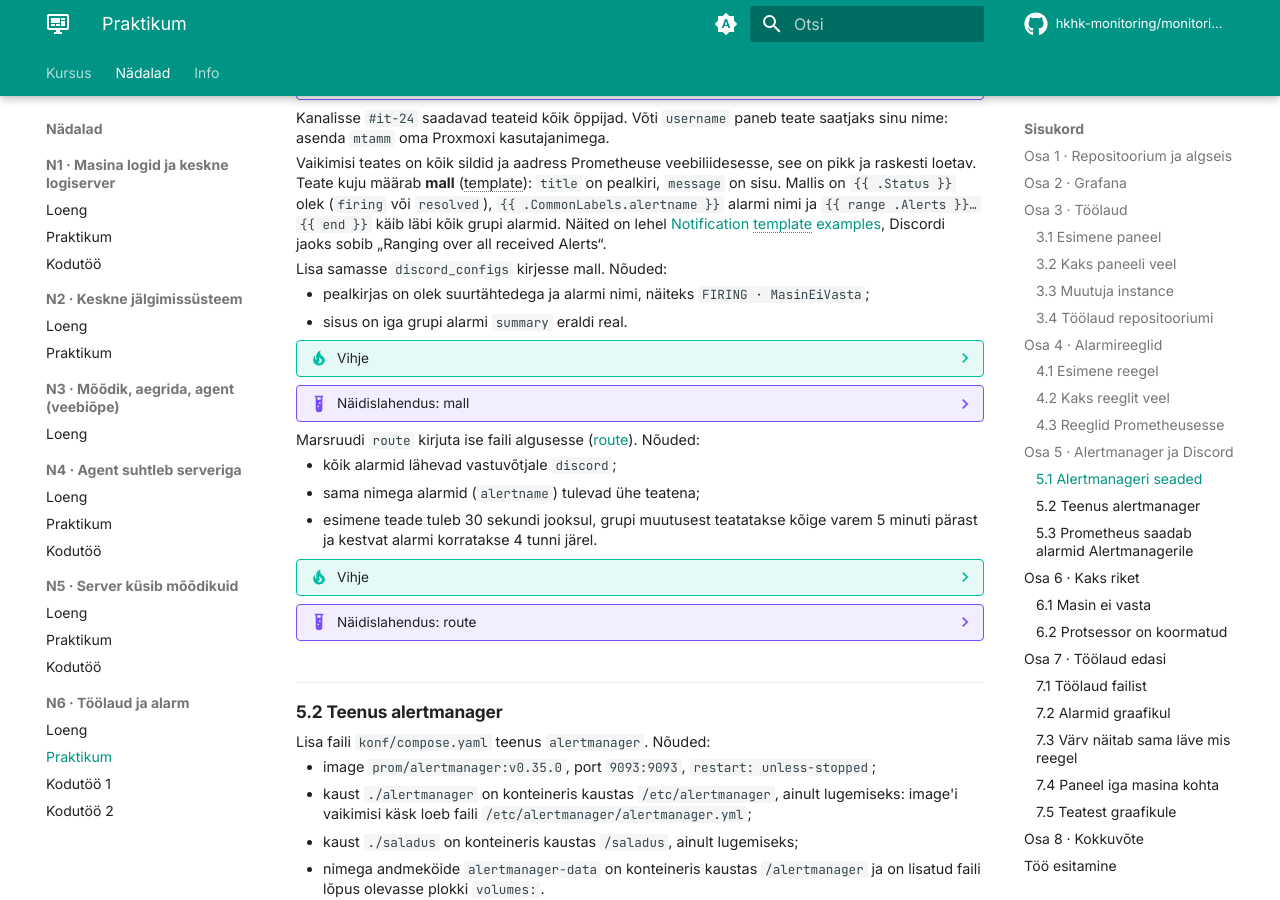
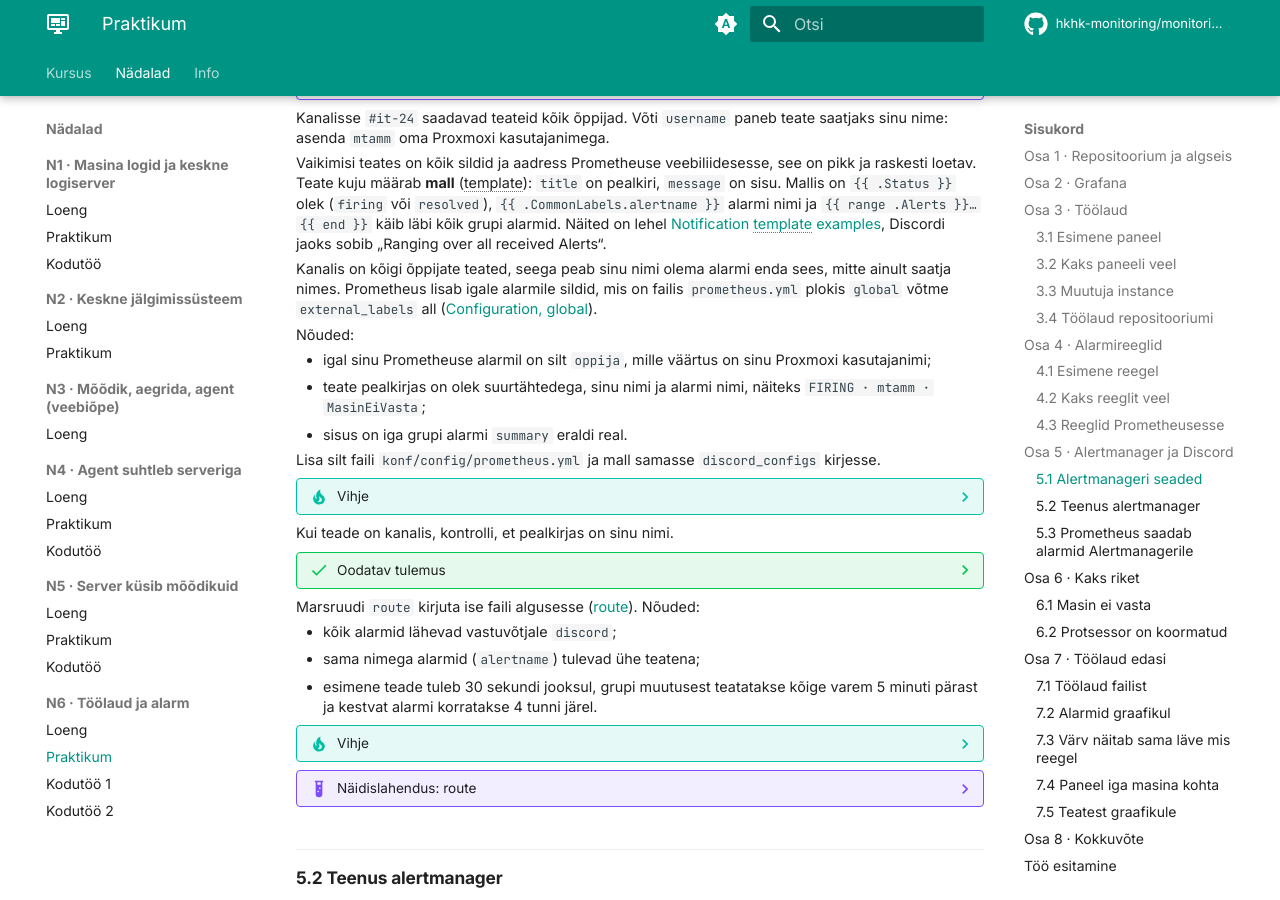
Before and after one commit to hkhk-monitoring/monitoring, an MkDocs documentation site: the page built from docs/week06/lab.md, in a window 1280 px wide and 900 px high, scrolled down 5964 px. Built offline with MkDocs 1.6.1 and Material for MkDocs 9.7.7, drawn with Linux system fonts in a browser that asks for light colours; comment, search, counter and statistics services are not loaded.

Commit message:
N6: nimi alarmis, õppija teeb ise

````diff
--- a/docs/week06/lab.md
+++ b/docs/week06/lab.md
@@ -380,25 +380,25 @@ Kanalisse `#it-24` saadavad teateid kõik õppijad. Võti `username` paneb teate
 
 Vaikimisi teates on kõik sildid ja aadress Prometheuse veebiliidesesse, see on pikk ja raskesti loetav. Teate kuju määrab **mall** (template): `title` on pealkiri, `message` on sisu. Mallis on `{{ .Status }}` olek (`firing` või `resolved`), `{{ .CommonLabels.alertname }}` alarmi nimi ja `{{ range .Alerts }}…{{ end }}` käib läbi kõik grupi alarmid. Näited on lehel [Notification template examples](https://prometheus.io/docs/alerting/latest/notification_examples/), Discordi jaoks sobib „Ranging over all received Alerts“.
 
-Lisa samasse `discord_configs` kirjesse mall. Nõuded:
+Kanalis on kõigi õppijate teated, seega peab sinu nimi olema alarmi enda sees, mitte ainult saatja nimes. Prometheus lisab igale alarmile sildid, mis on failis `prometheus.yml` plokis `global` võtme `external_labels` all ([Configuration, global](https://prometheus.io/docs/prometheus/latest/configuration/configuration/#configuration-file)).
 
-- pealkirjas on olek suurtähtedega ja alarmi nimi, näiteks `FIRING · MasinEiVasta`;
+Nõuded:
+
+- igal sinu Prometheuse alarmil on silt `oppija`, mille väärtus on sinu Proxmoxi kasutajanimi;
+- teate pealkirjas on olek suurtähtedega, sinu nimi ja alarmi nimi, näiteks `FIRING · mtamm · MasinEiVasta`;
 - sisus on iga grupi alarmi `summary` eraldi real.
 
+Lisa silt faili `konf/config/prometheus.yml` ja mall samasse `discord_configs` kirjesse.
+
 ??? tip "Vihje"
-    Suurtähed annab funktsioon `toUpper`: `{{ .Status | toUpper }}`. Annotatsioon on ühe alarmi sees kujul `{{ .Annotations.summary }}`. Reavahetus mallis on `{{ "\n" }}`. Mall on YAML-is ühekordsetes jutumärkides.
+    `external_labels` on `global` all samal taandel kui `scrape_interval` ja selle all on sildid kujul `nimi: väärtus`. Grupi ühine silt on mallis `{{ .CommonLabels.<nimi> }}`. Suurtähed annab funktsioon `toUpper`: `{{ .Status | toUpper }}`. Annotatsioon on ühe alarmi sees kujul `{{ .Annotations.summary }}`. Reavahetus mallis on `{{ "\n" }}`. Mall on YAML-is ühekordsetes jutumärkides.
 
-??? example "Näidislahendus: mall"
-    ```yaml
-            title: '{{ .Status | toUpper }} · {{ .CommonLabels.alertname }}'
-            message: '{{ range .Alerts }}{{ .Annotations.summary }}{{ "\n" }}{{ end }}'
-    ```
+Kui teade on kanalis, kontrolli, et pealkirjas on sinu nimi.
 
-    Discordi teade näeb välja nii:
-
+??? success "Oodatav tulemus"
     ```text
     mtamm
-    FIRING · MasinEiVasta
+    FIRING · mtamm · MasinEiVasta
     192.168.35.13:9100: Prometheus ei saa mõõdikuid kätte
     ```
 
````
